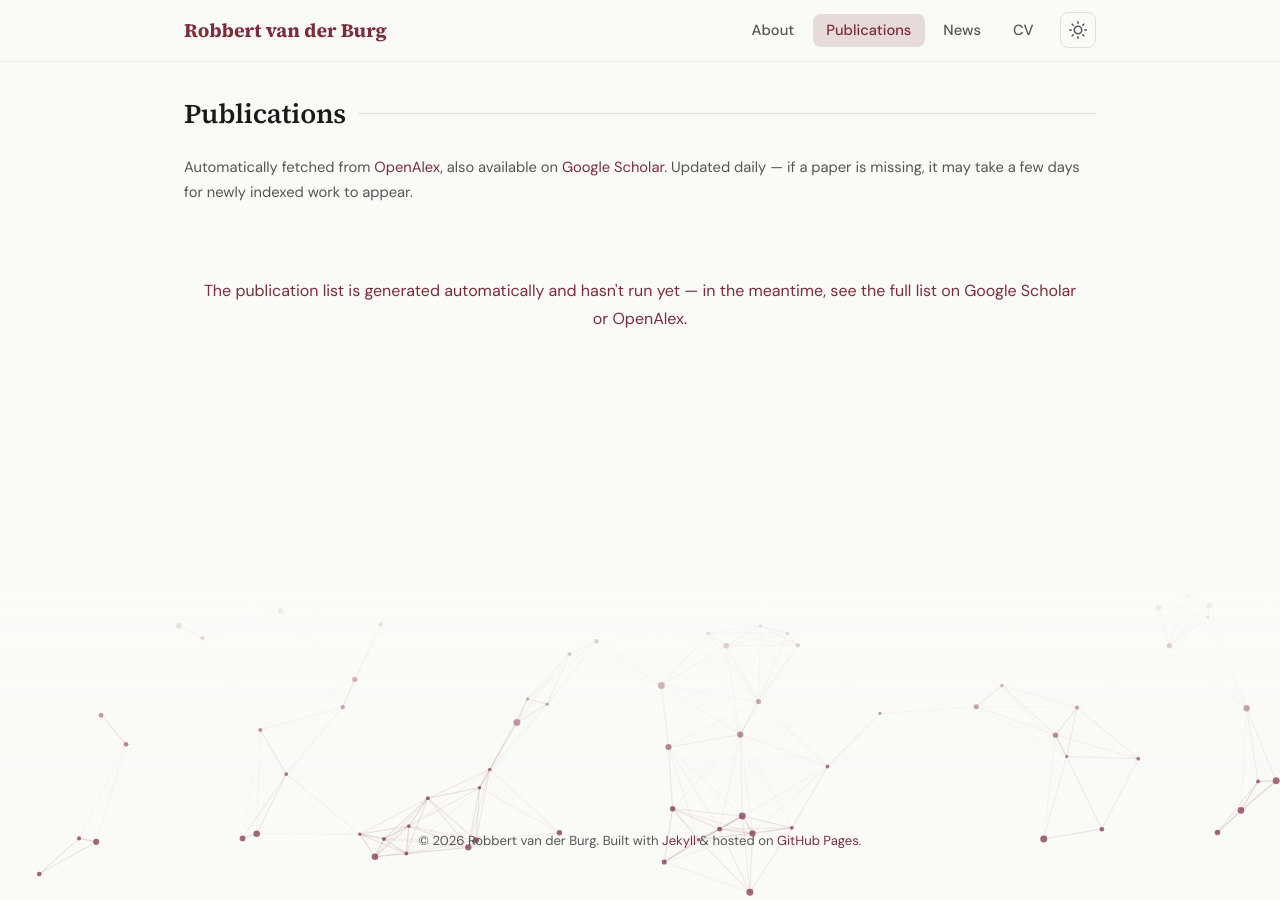
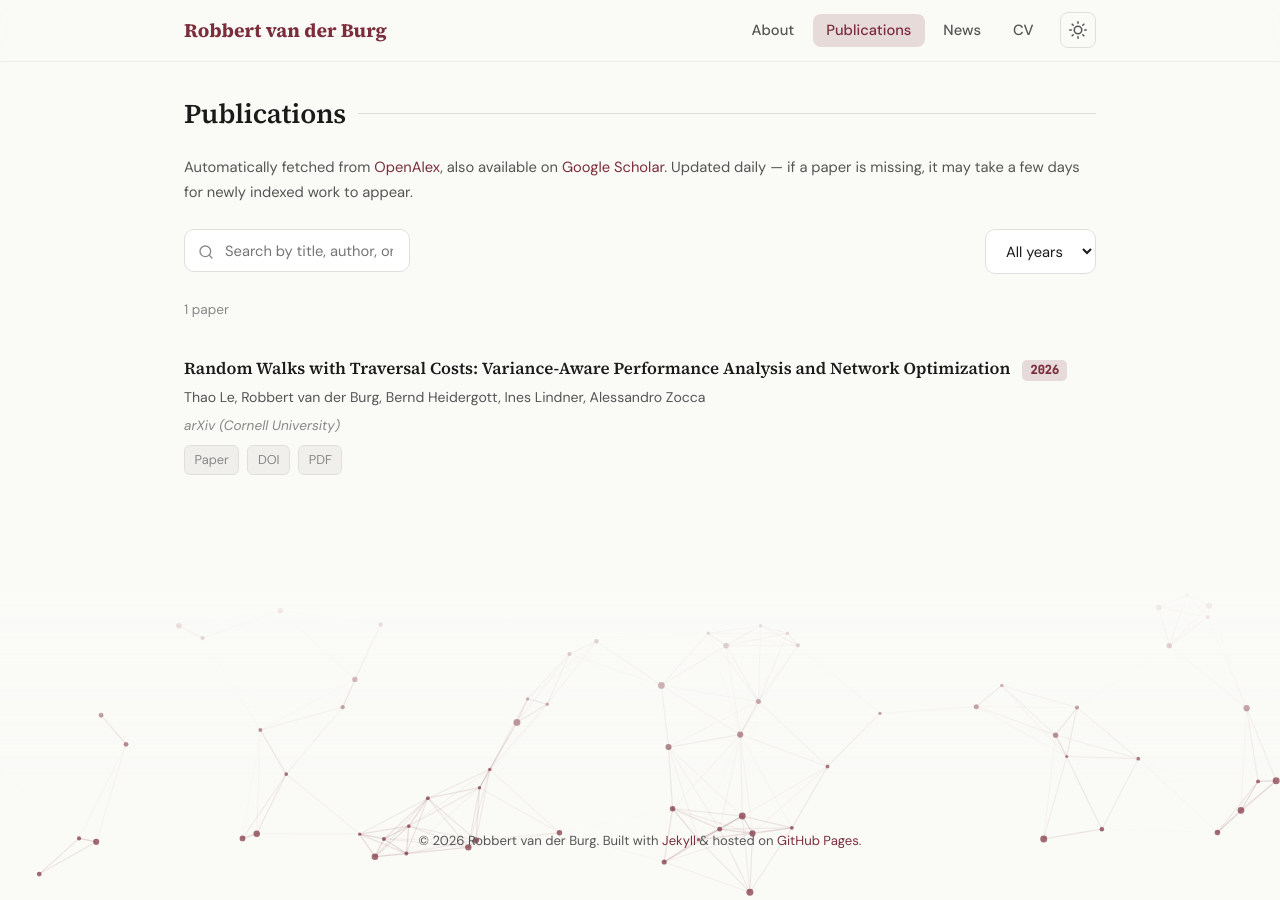
Before and after one commit to robbertvanderburg/robbertvanderburg.github.io, a Jekyll site: the page built from publications.html, in a window 1280 px wide. Built offline with Jekyll 4.4.1, drawn with Linux system fonts in a browser that asks for light colours.

Commit message:
First publication

```diff
--- a/_data/publications.yml
+++ b/_data/publications.yml
@@ -1,6 +1,12 @@
 # Auto-generated by scripts/fetch_publications.py — do not edit by hand.
 # Regenerated on a schedule by .github/workflows/update-publications.yml
-# This starts empty; it is populated on the first workflow run (trigger it
-# manually via Actions -> Update Publications Data -> Run workflow, or wait
-# for the daily schedule).
-[]
+- title: 'Random Walks with Traversal Costs: Variance-Aware Performance Analysis and
+    Network Optimization'
+  year: 2026
+  authors: Thao Le, Robbert van der Burg, Bernd Heidergott, Ines Lindner, Alessandro
+    Zocca
+  venue: arXiv (Cornell University)
+  doi: 10.48550/arxiv.2603.26414
+  arxiv: ''
+  url: https://doi.org/10.48550/arxiv.2603.26414
+  oaPdf: https://doi.org/10.48550/arxiv.2603.26414
```
